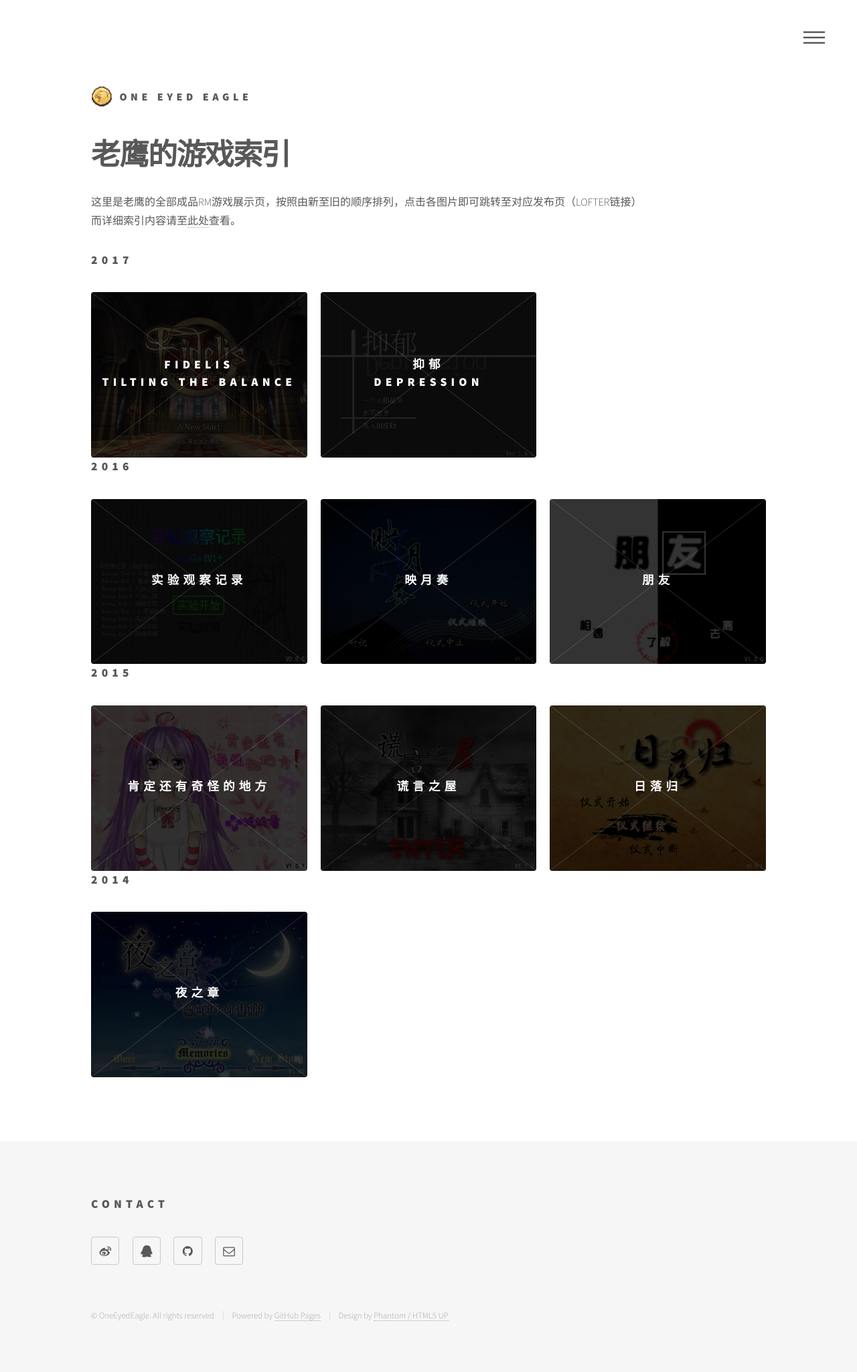
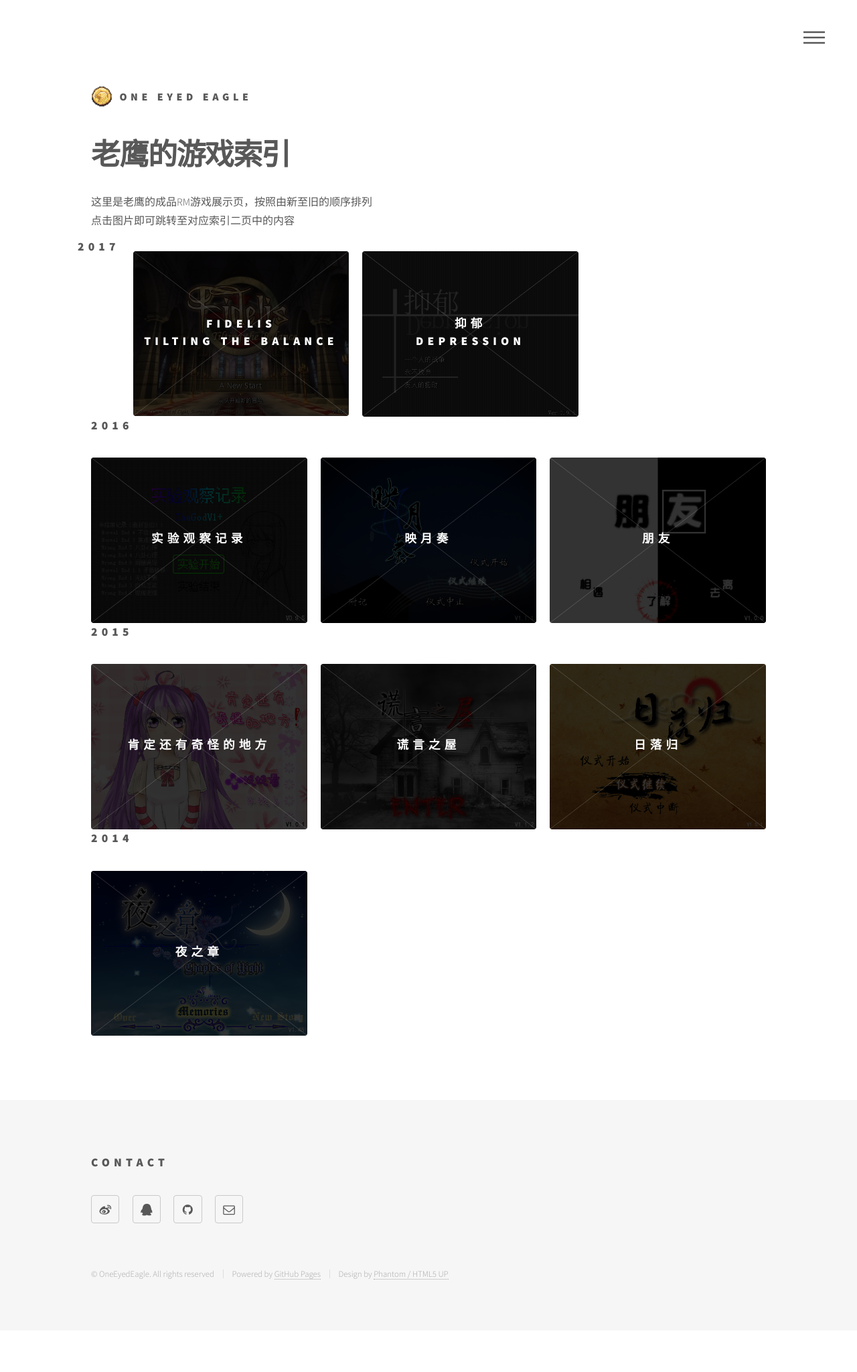
Before and after one commit to OneEyedEagle/EAGLE-CATALOG, a Jekyll site: the page built from index.html, in a window 1280 px wide. Shown: the whole page at 67% size. Built offline with Jekyll 4.4.1, drawn with Linux system fonts in a browser that asks for light colours; after the commit the page ends 1986 px from its top, so only the background shows below that.

Commit message:
2018 03 17 11 38

```diff
--- a/assets/css/main.css
+++ b/assets/css/main.css
@@ -2601,7 +2601,7 @@
 			transition: transform 0.5s ease, opacity 0.5s ease;
 			position: relative;
 			width: calc(33.33333% - 2.5em);
-			margin: -1.5em 0 2.5em 2.5em;
+			margin: -1.5em 0 2.0em 2.5em;
 		}
 
 			.tiles article > .image {
--- a/index.html
+++ b/index.html
@@ -1,19 +1,20 @@
 ---
 layout: default
-title: 老鹰的分巢
+title: 老鹰的分巢-索引页
 ---
 <div id="main">
 	<div class="inner">
 		<header>
 			<h1>老鹰的游戏索引</h1>
-			<p>这里是老鹰的全部成品RM游戏展示页，按照由新至旧的顺序排列，点击各图片即可跳转至对应发布页（LOFTER链接）<br>而详细索引内容请至<a href="http://oneeyedeagle.lofter.com/post/456402_8f1d885">此处</a>查看。</p>
+			<p>这里是老鹰的成品RM游戏展示页，按照由新至旧的顺序排列<br>点击图片即可跳转至对应索引二页中的内容</p>
 		</header>
 
-		<div><h2>2017</h2></div>
 		<section class="tiles">
+			<div><h2>2017</h2></div>
+			<hr />
 			<article class="style1">
 				<span class="image"><img src="images/pic_game_ftb.png" alt="" /></span>
-				<a href="http://fidelis-rpg.lofter.com/post/1deb4398_10af7220">
+				<a href="index2.html#game_ftb">
 					<h2>Fidelis<br>Tilting the Balance</h2>
 					<div class="content"><p>我愿立于倾斜天平的高侧<br>哪怕增添一毫的重量</p></div>
 				</a>
```
Also changed, not shown: elements.html (renamed from _layouts/elements.html), images/sig_game_ftb.png (added), index2.html (added).
